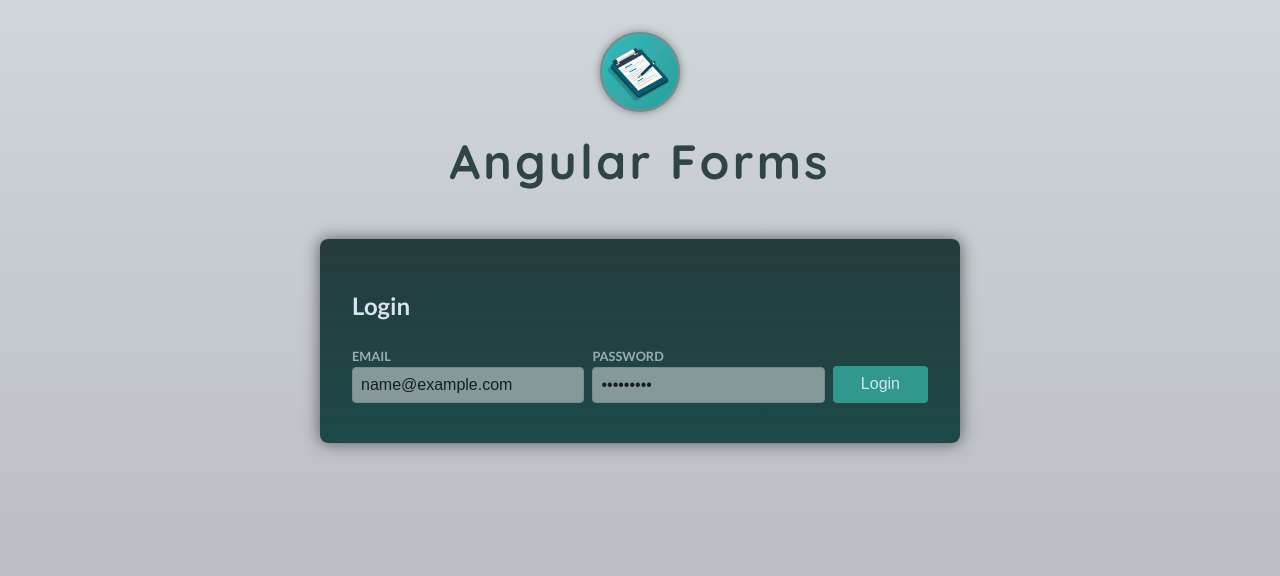
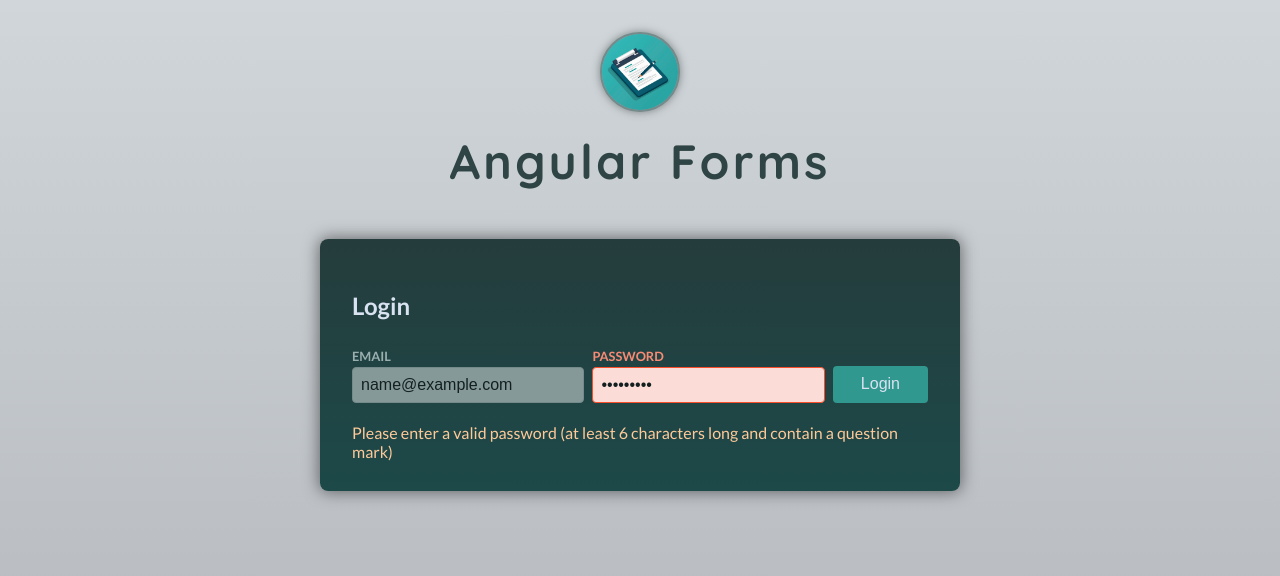
Before and after one commit to VladaBessikalo/angular-reactive-forms, an Angular app: page / in a window 1280 px wide. Both pictures are taken after typing "name@example.com", "Sample123" into the empty fields and a click on the button "Login". Shown: the top 576 px of the page. Built offline with nearby package versions, Linux system fonts and the light colour scheme.

Commit message:
feat: add a custom validator

```diff
--- a/src/app/auth/login/login.component.html
+++ b/src/app/auth/login/login.component.html
@@ -18,7 +18,8 @@
   <p class="control-error">Please enter a valid email address</p>
   } @if (passwordIsInvalid) {
   <p class="control-error">
-    Please enter a valid password (at least 6 characters long)
+    Please enter a valid password (at least 6 characters long and contain a
+    question mark)
   </p>
   }
 </form>
--- a/src/app/auth/login/login.component.ts
+++ b/src/app/auth/login/login.component.ts
@@ -1,10 +1,19 @@
 import { Component } from '@angular/core';
 import {
+  AbstractControl,
   FormControl,
   FormGroup,
   ReactiveFormsModule,
   Validators,
 } from '@angular/forms';
+
+function mustContainQuestionMark(control: AbstractControl) {
+  if (control.value.includes('?')) {
+    return null;
+  }
+
+  return { doesNotContainQuestionMark: true };
+}
 
 @Component({
   selector: 'app-login',
@@ -19,7 +28,11 @@ export class LoginComponent {
       validators: [Validators.email, Validators.required],
     }),
     password: new FormControl('', {
-      validators: [Validators.required, Validators.minLength(6)],
+      validators: [
+        Validators.required,
+        Validators.minLength(6),
+        mustContainQuestionMark,
+      ],
     }),
   });
 
```
